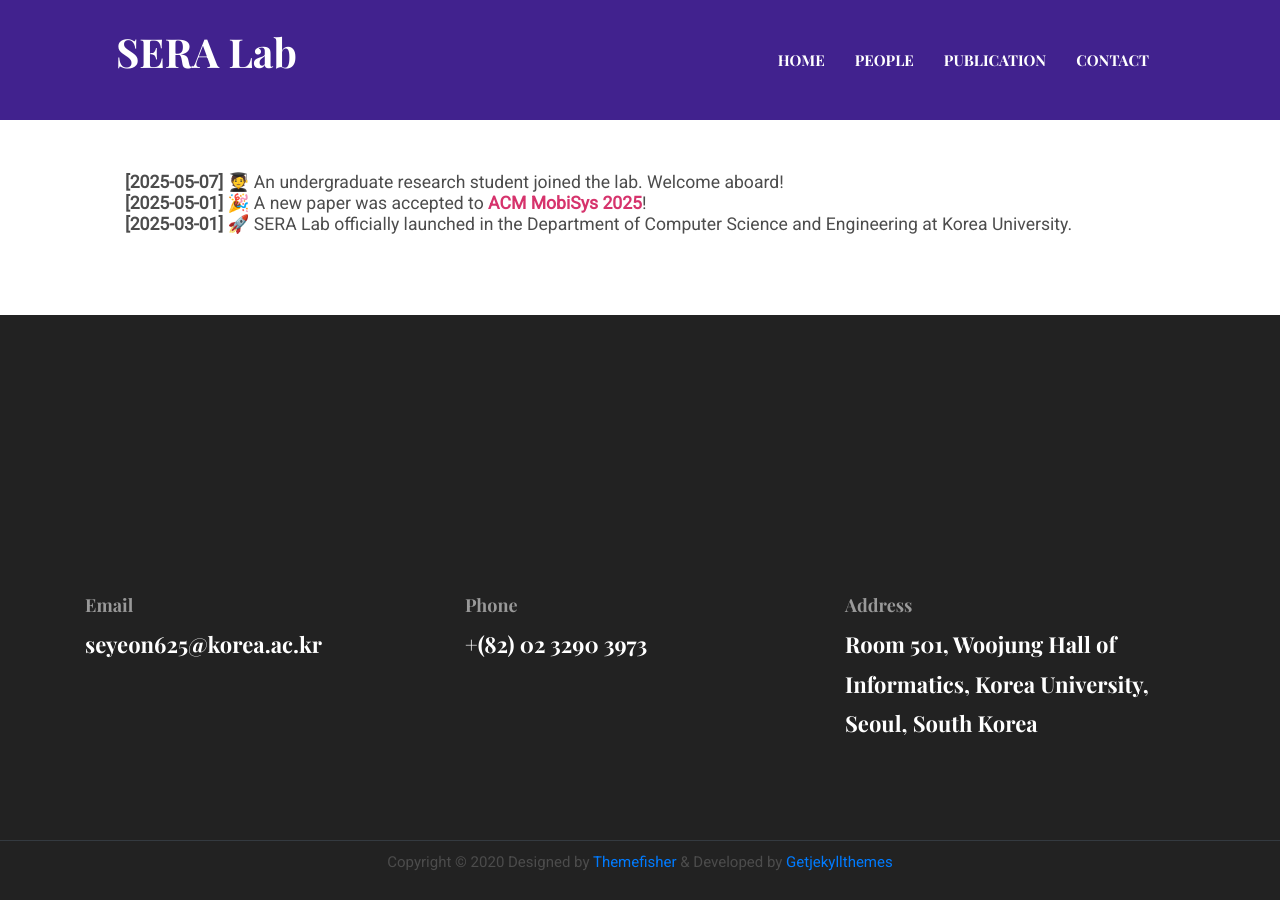
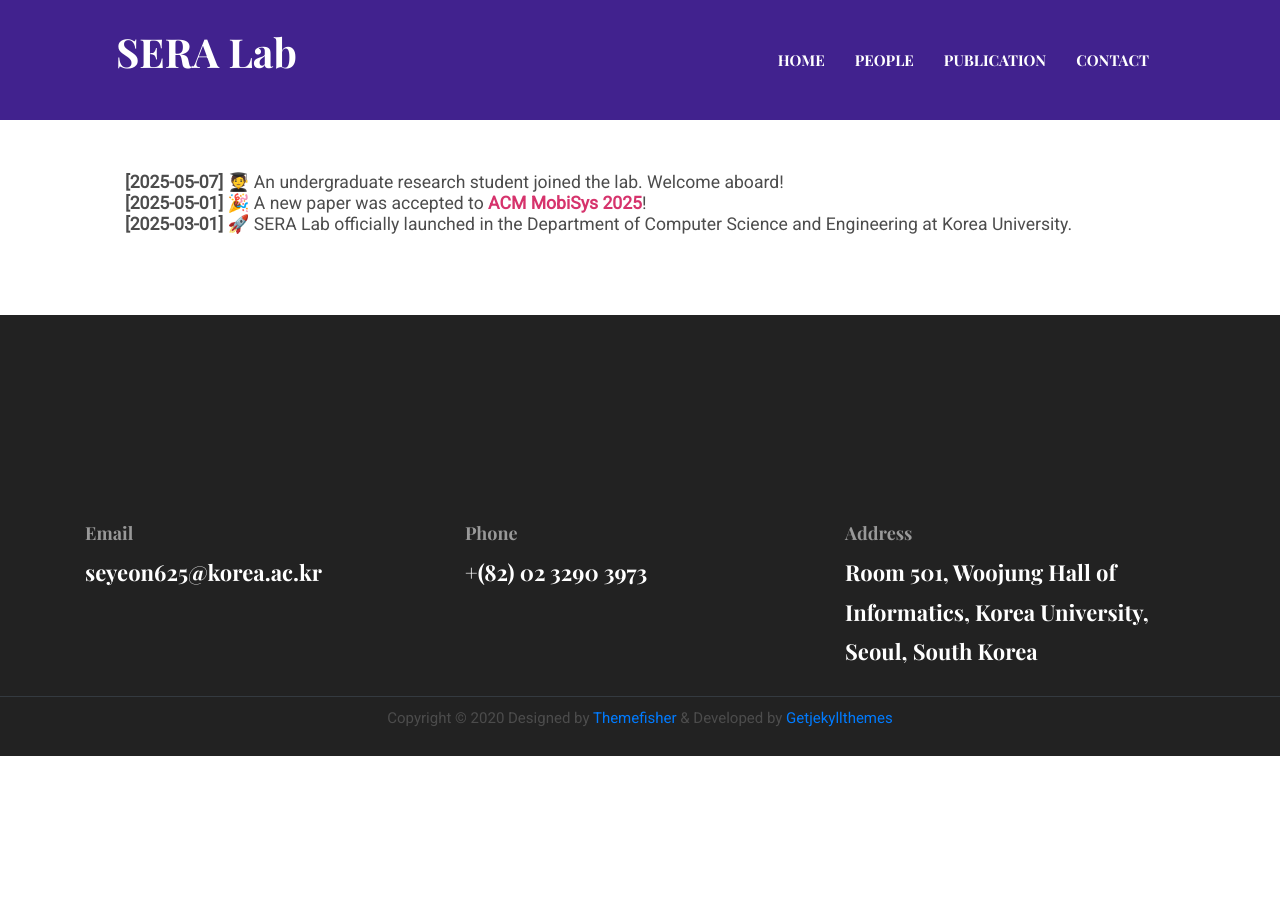
Before and after one commit to seyeon4302/seyeon4302.github.io, a Jekyll site: the page built from index.html, in a window 1280 px wide and 900 px high, scrolled down 576 px. Built offline with Jekyll 4.4.1, drawn with Linux system fonts in a browser that asks for light colours; after the commit the page ends 1332 px from its top, so only the background shows below that.

Commit message:
Update footer.html

```diff
--- a/_includes/footer.html
+++ b/_includes/footer.html
@@ -1,6 +1,7 @@
 <!-- footer -->
 <footer class="bg-dark footer-section">
-  <div class="section">
+<!--   <div class="section"> -->
+    <div class="section py-2" style="padding-top: 0.5rem; padding-bottom: 0.5rem;">
     <div class="container">
       <div class="row">
         <div class="col-md-4">
```
